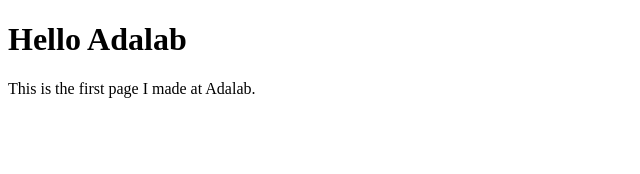
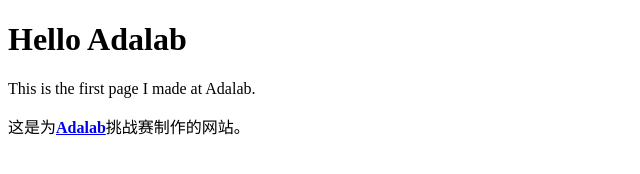
Before and after one commit to zxare/zxare.github.io, a plain HTML site: page index.html in a window 1280 px wide. Shown: the whole page, without its empty margins (0-640 px from the left). Drawn offline with Linux system fonts and the light colour scheme.

Commit message:
Add files via upload

```diff
--- a/index.html
+++ b/index.html
@@ -7,5 +7,6 @@
 <body>
     <h1>Hello Adalab</h1>
     <p>This is the first page I made at Adalab.</p>
+    <p>这是为<strong><a href="https://www.adalab.cn">Adalab</a></strong>挑战赛制作的网站。</p>
 </body>
 </html>
```
